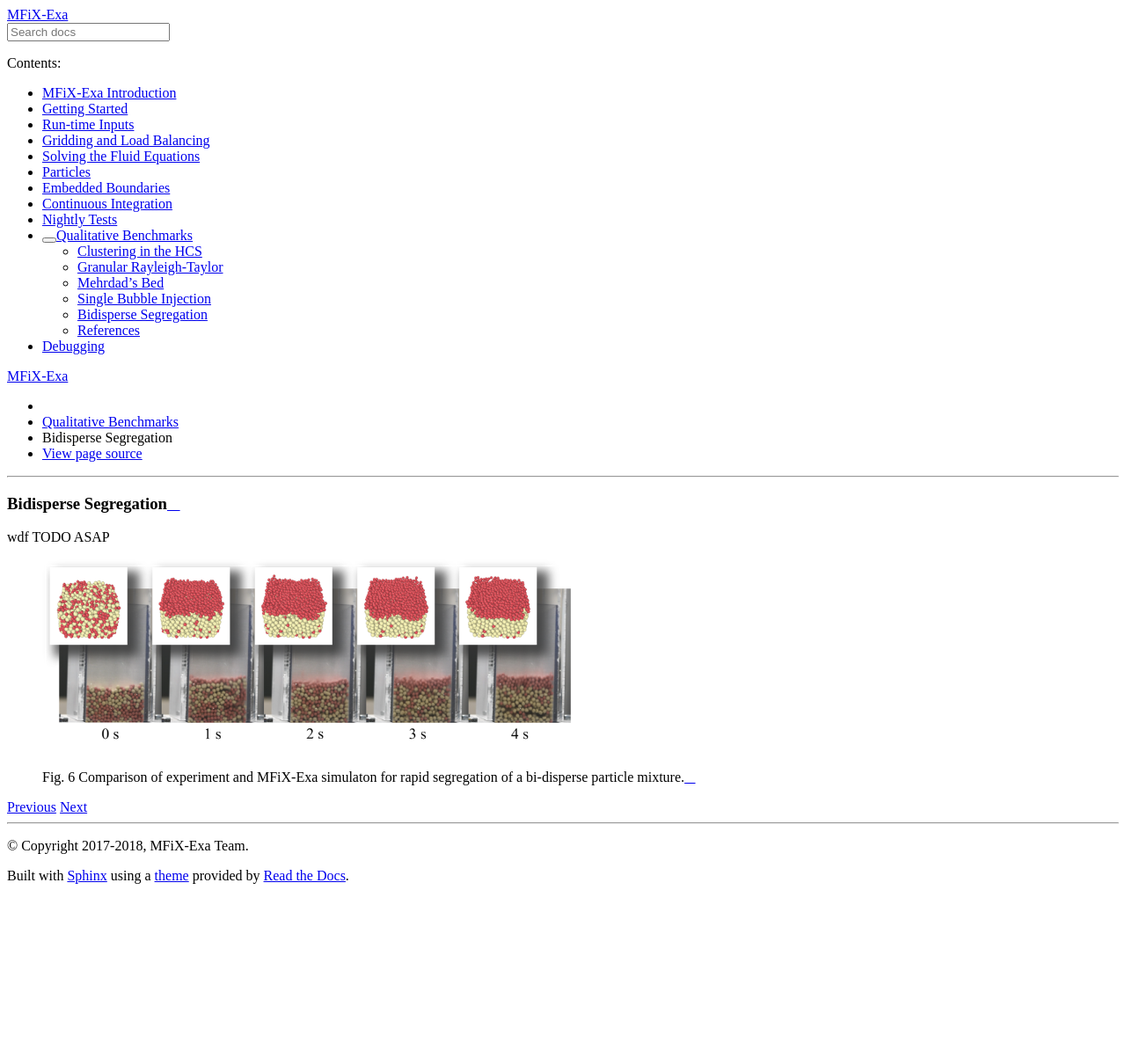
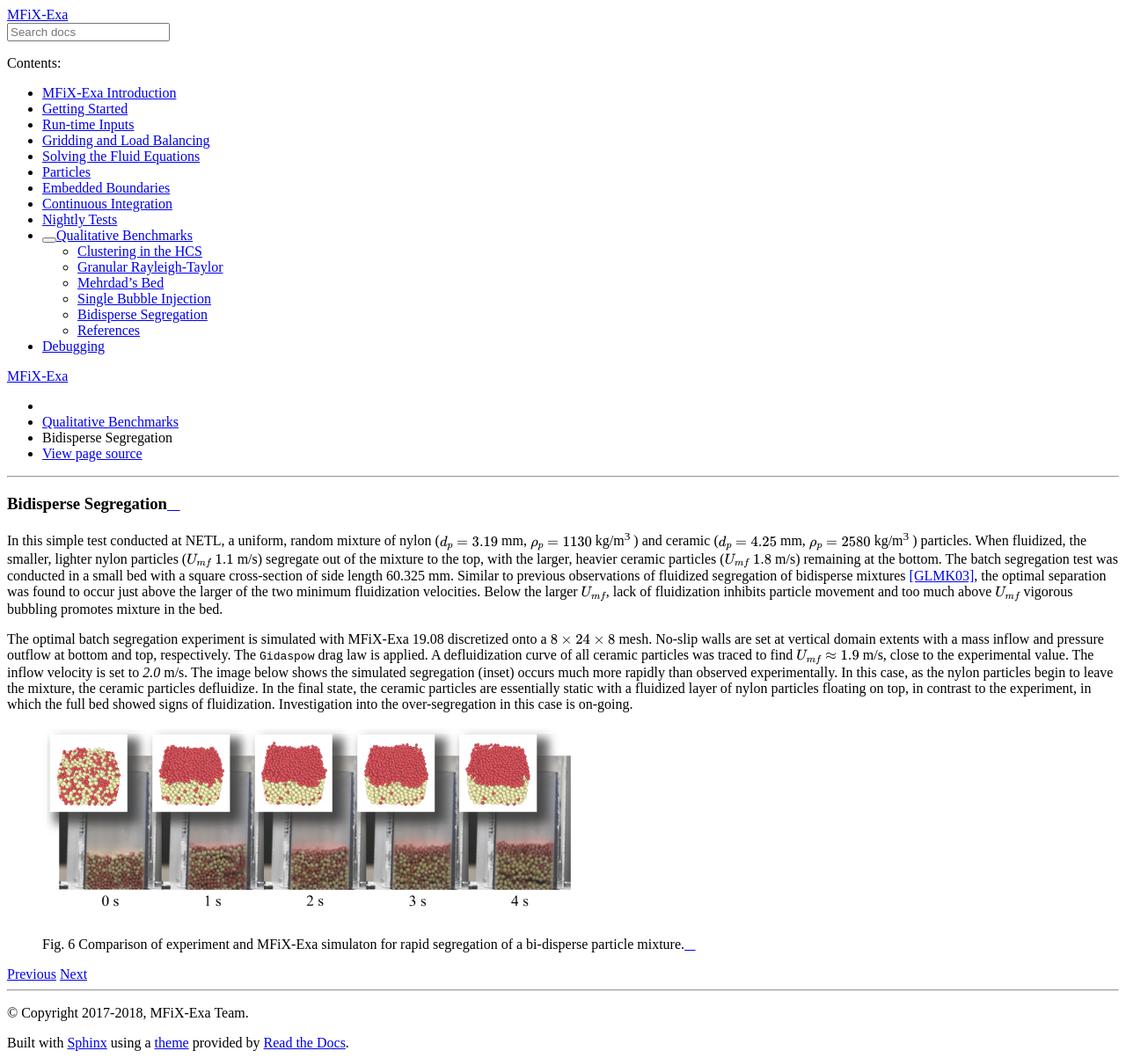
Before and after one commit to mwm126/MFIX-Exa, a Sphinx documentation site: the page built from docs/source/qb/biseg.rst, in a window 1280 px wide. Shown: the whole page at 88% size. Built offline with Sphinx 7.4.7 and the Read the Docs theme 2.0.0, drawn with Linux system fonts in a browser that asks for light colours; pages that are not in the unit, such as notebooks, are missing from menus; before the commit the page ends 1013 px from its top, so only the background shows below that.

Commit message:
adding very short write up for QB case biseg

```diff
--- a/docs/source/qb/biseg.rst
+++ b/docs/source/qb/biseg.rst
@@ -3,7 +3,37 @@
 Bidisperse Segregation
 ======================
 
-wdf TODO ASAP
+In this simple test conducted at NETL, a uniform, random mixture
+of nylon
+(:math:`d_p = 3.19` mm, :math:`\rho_p = 1130` kg/m\ :sup:`3` \)
+and ceramic
+(:math:`d_p = 4.25` mm, :math:`\rho_p = 2580` kg/m\ :sup:`3` \)
+particles. When fluidized, the smaller, lighter nylon particles
+(:math:`U_{mf} ~ 1.1` m/s) segregate out of the mixture to the top,
+with the larger, heavier ceramic particles  (:math:`U_{mf} ~ 1.8` m/s)
+remaining at the bottom. The batch segregation test was conducted in
+a small bed with a square cross-section of side length 60.325 mm.
+Similar to previous observations of fluidized segregation of
+bidisperse mixtures [GLMK03]_, the optimal separation was found to
+occur just above the larger of the two  minimum fluidization velocities.
+Below the larger :math:`U_{mf}`, lack of fluidization inhibits particle
+movement and too much above :math:`U_{mf}` vigorous bubbling promotes
+mixture in the bed.
+
+
+The optimal batch segregation experiment is simulated with MFiX-Exa 19.08
+discretized onto a :math:`8 \times 24 \times 8` mesh. No-slip walls are
+set at vertical domain extents with a mass inflow and pressure outflow at
+bottom and top, respectively. The :cpp:`Gidaspow` drag law is applied.
+A defluidization curve of all ceramic particles was traced to find
+:math:`U_{mf} \approx 1.9` m/s, close to the experimental value. The inflow
+velocity is set to `2.0` m/s. The image below shows the simulated segregation
+(inset) occurs much more rapidly than observed experimentally. In this case,
+as the nylon particles begin to leave the mixture, the ceramic particles
+defluidize. In the final state, the ceramic particles are essentially static
+with a fluidized layer of nylon particles floating on top, in contrast to the
+experiment, in which the full bed showed signs of fluidization. Investigation
+into the over-segregation in this case is on-going.
 
 
 .. figure:: figs/netl_biseg_1908_small.png
--- a/docs/source/qb/hcs.rst
+++ b/docs/source/qb/hcs.rst
@@ -47,7 +47,7 @@ In order to avoid the region near critical stability, we use a significnatly
 larger system size: :math:`L^*_x = L^*_y = 256`. The system is thin in the
 depth dimension, :math:`L^*_z = 8` in order to highlight the clustering
 phenomena. Therefore, :math:`N_p = 50000`. Because the system is hypothetical,
-the ideal ``BVK2`` DNS drag law is applied, see [BvK07]_, [TPKKv15]_.
+the ideal :cpp:`BVK2` DNS drag law is applied, see [BvK07]_, [TPKKv15]_.
 
 
 .. figure:: figs/hcs_ke_1908.png
--- a/docs/source/qb/refs.rst
+++ b/docs/source/qb/refs.rst
@@ -6,6 +6,10 @@ References
 .. [BvK07] R. Beetstra, M.A. van der Hoef, and J.A.M.
    Kuipers. Drag force of intermediate Reynolds number flow past mono-
    and bidisperse arrays of spheres. *AIChE Journal*, **53**, 489--501 (2007).
+
+.. [GLMK03] M.J.V. Goldschmidt, J.M. Link, S. Mellema, and J.A.M. Kuipers.
+   Digital image analysis measurements of bed expansion and segregation dynamics
+   in dense gas-fluidised beds. *Powder Technology*, **138** (2-3), 135--159 (2003).
 
 .. [BPLPM19] C.M. Boyce, A. Penn, M. Lehnert, K.P. Pruessmann, and C.R. Müller.
    Magnetic resonance imaging of single bubbles injected into incipiently
--- a/docs/source/qb/single_bubble.rst
+++ b/docs/source/qb/single_bubble.rst
@@ -37,7 +37,7 @@ applied in all cases.
 
 
 A separate defluidization simulation was first carried out first to determine
-:math:`U_{mf} \approx 0.66` m/s using the `WenYu` [WY66]_ drag law, slightly
+:math:`U_{mf} \approx 0.66` m/s using the :cpp:`WenYu` [WY66]_ drag law, slightly
 below the experimentally measured value of :math:`U_{mf} = 0.7` m/s. The bed
 was prepared with two initialization simulations. First, the particle initial
 condition is fluidized above :math:`U_{mf}` at :math:`0.8` m/s for one second
```
Also changed, not shown: docs/source/qb/granRT.rst (+6 -6 lines).
